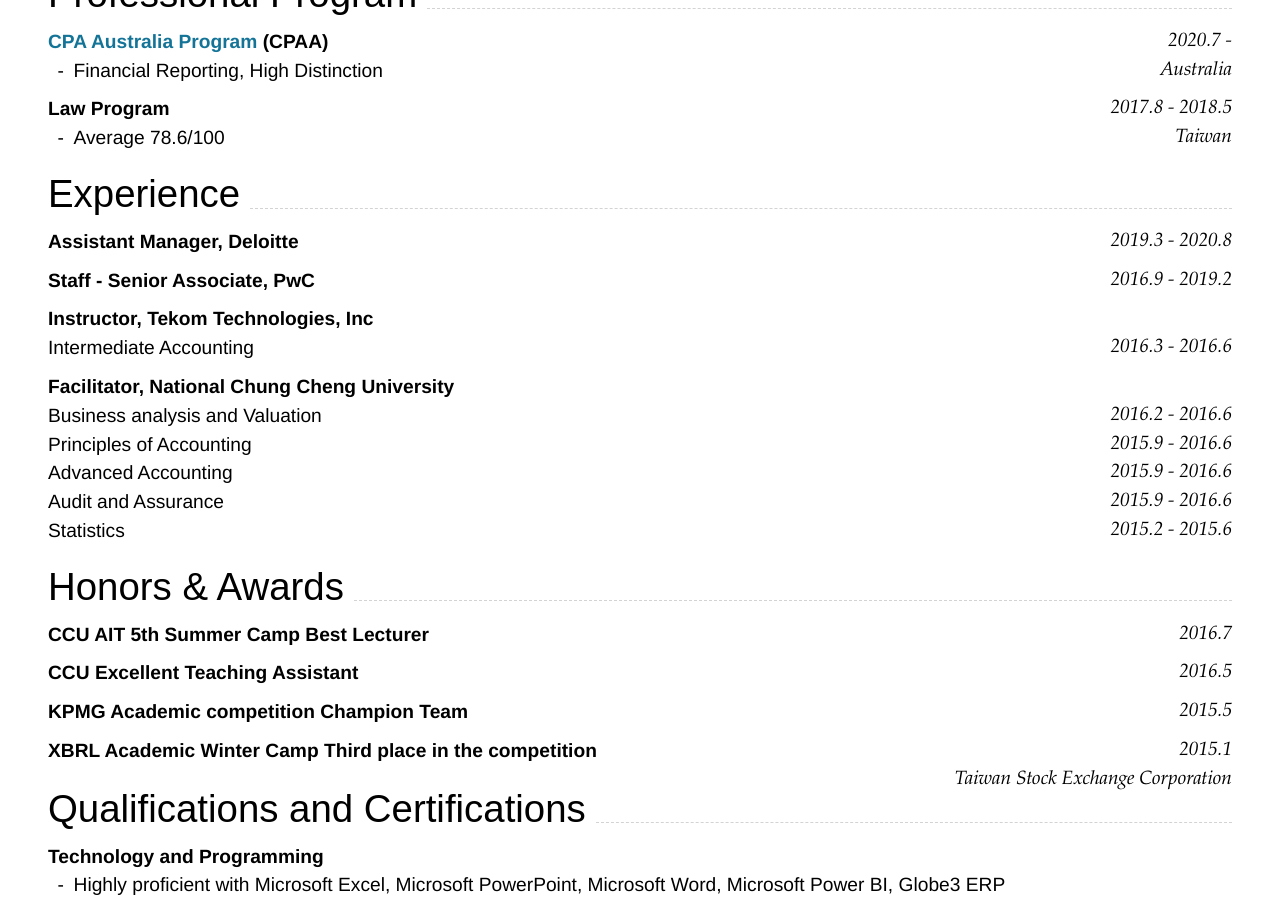
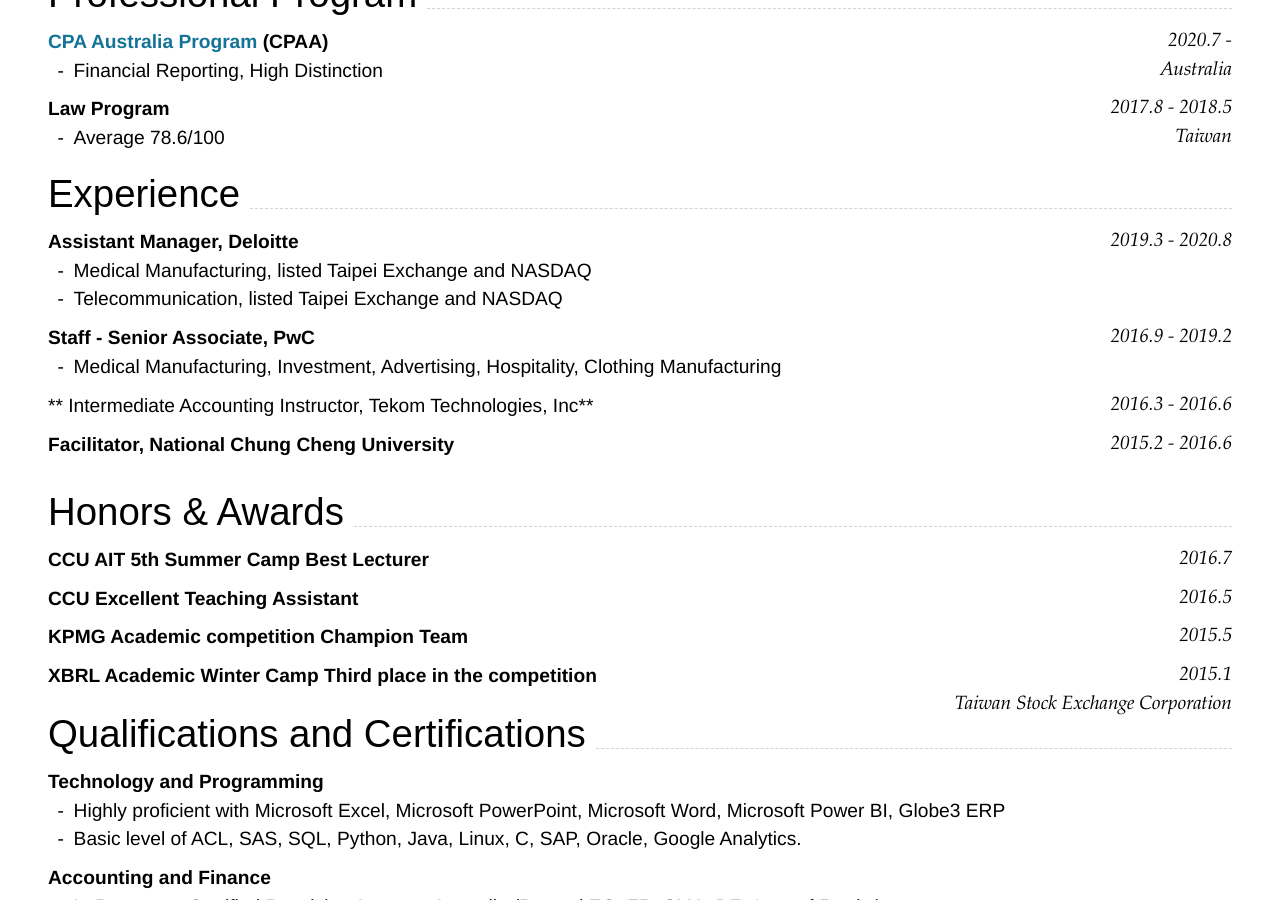
Before and after one commit to HUIXIN-TW/Resume, a Jekyll site: the page built from index.md, in a window 1280 px wide and 900 px high, scrolled down 645 px. Built offline with Jekyll 4.4.1, drawn with Linux system fonts in a browser that asks for light colours; nearby versions of some CDN libraries.

```diff
--- a/index.md
+++ b/index.md
@@ -101,10 +105,10 @@ Leadership
 <br>
 
 Industry Experiences
+-->
 - Medical Manufacturing, listed Taipei Exchange and NASDAQ
 - Telecommunication, listed Taipei Exchange and NASDAQ
 <br>
--->
 
 ### **Staff - Senior Associate, PwC** `2016.9 - 2019.2`
 
@@ -129,12 +133,11 @@ Leadership
 <br>
 
 Industry Experiences
+-->
 - Medical Manufacturing, Investment, Advertising, Hospitality, Clothing Manufacturing
 <br>
--->
 
-### **Instructor, Tekom Technologies, Inc**
-Intermediate Accounting  `2016.3 - 2016.6`<br>
+### ** Intermediate Accounting Instructor, Tekom Technologies, Inc** `2016.3 - 2016.6`<br>
 
 <!-- For more detail but not show on CV
 - Provided guidance
@@ -210,5 +215,4 @@ XBRL (eXtensible Business Reporting Language) was the latest idea of a global fr
 <br>
 
 <!-- ### Footer
-
 Last updated: May 2022 -->
```
Also changed, not shown: other parts of index.md (+9 -3 lines).
